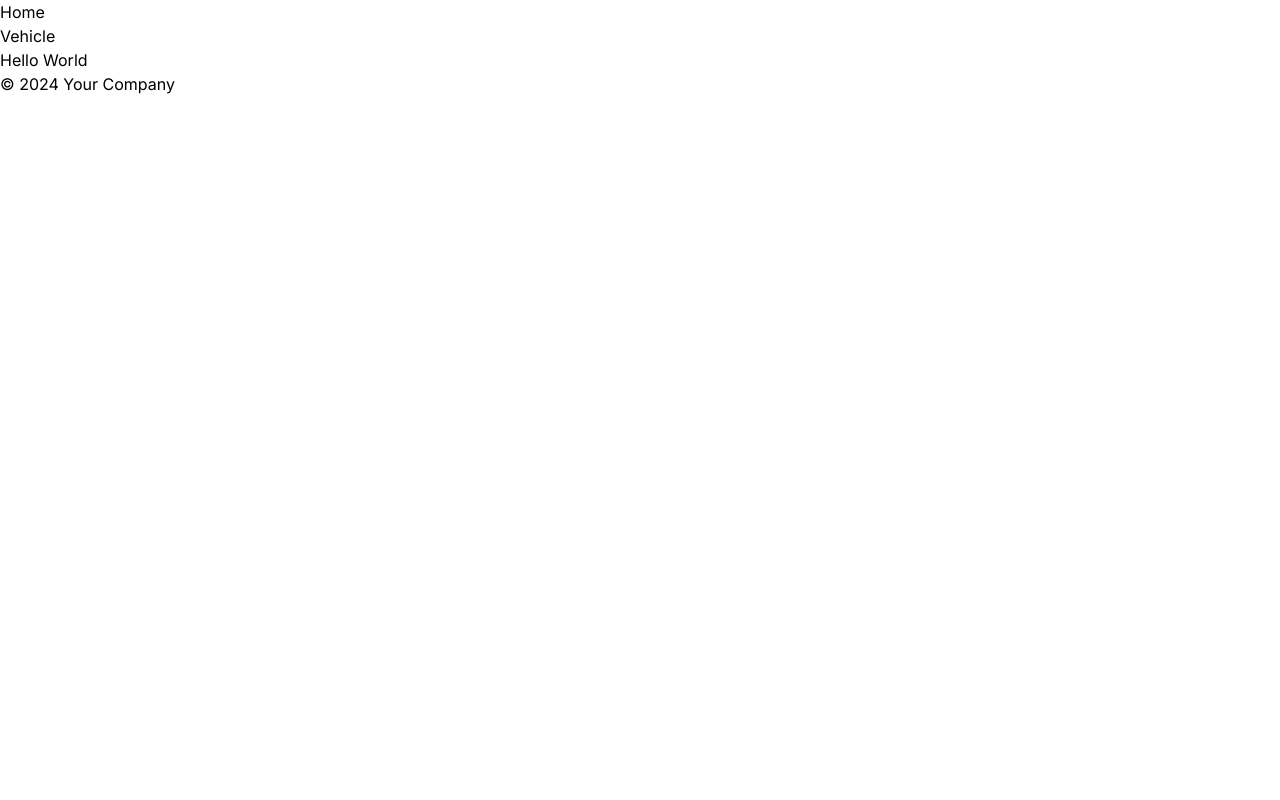
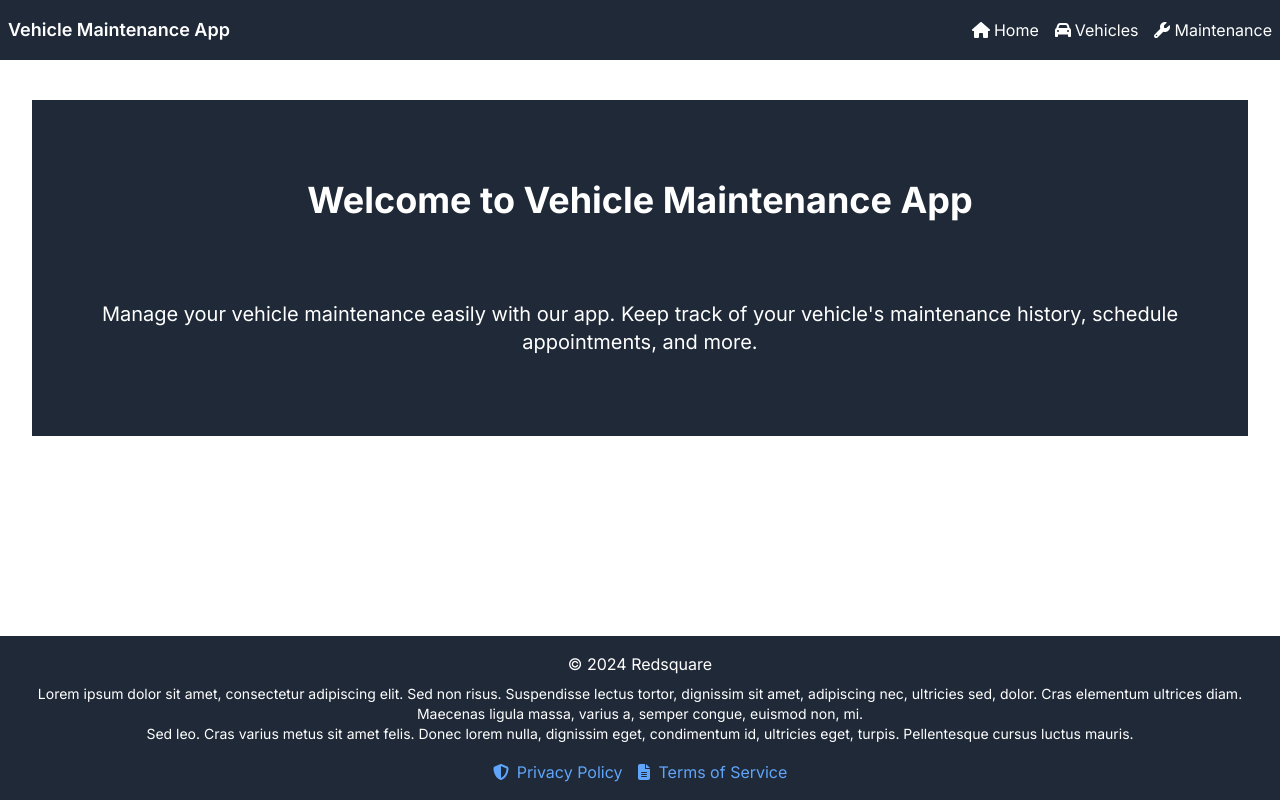
Before and after one commit to plateena/redsquare, a Next.js app in the folder web/: page / in a window 1280 px wide. Built offline with nearby package versions, Linux system fonts and the light colour scheme.

Commit message:
feat: upgrade ui

```diff
--- /dev/null
+++ b/web/src/app/components/layout/Footer.jsx
@@ -0,0 +1,28 @@
+
+// components/layout/Footer.js
+import { FontAwesomeIcon } from '@fortawesome/react-fontawesome';
+import { faShieldAlt, faFileAlt } from '@fortawesome/free-solid-svg-icons';
+
+const Footer = () => {
+  return (
+    <footer className="bg-gray-800 py-4 px-4 sm:px-8">
+      <div className="container mx-auto text-center text-white">
+        <p className="mb-2">&copy; {new Date().getFullYear()} Redsquare</p>
+        <p className="text-sm">Lorem ipsum dolor sit amet, consectetur adipiscing elit. Sed non risus. Suspendisse lectus tortor, dignissim sit amet, adipiscing nec, ultricies sed, dolor. Cras elementum ultrices diam. Maecenas ligula massa, varius a, semper congue, euismod non, mi.</p>
+        <p className="text-sm">Sed leo. Cras varius metus sit amet felis. Donec lorem nulla, dignissim eget, condimentum id, ultricies eget, turpis. Pellentesque cursus luctus mauris.</p>
+        <div className="mt-4 flex justify-center">
+          <a href="#" className="text-blue-400 hover:text-blue-300 mr-4">
+            <FontAwesomeIcon icon={faShieldAlt} className="mr-2" />
+            Privacy Policy
+          </a>
+          <a href="#" className="text-blue-400 hover:text-blue-300">
+            <FontAwesomeIcon icon={faFileAlt} className="mr-2" />
+            Terms of Service
+          </a>
+        </div>
+      </div>
+    </footer>
+  );
+};
+
+export default Footer;
--- /dev/null
+++ b/web/src/app/components/layout/Header.jsx
@@ -0,0 +1,36 @@
+// components/layout/Header.js
+
+import Link from 'next/link'
+import { FontAwesomeIcon } from '@fortawesome/react-fontawesome'
+import { faHome, faCar, faWrench } from '@fortawesome/free-solid-svg-icons'
+
+const Header = () => {
+    return (
+        <header className="bg-gray-800 py-4 px-2">
+            <div className="container mx-auto flex justify-between items-center">
+                <Link href="/">
+                    <h1 className="text-white text-lg font-semibold">Vehicle Maintenance App</h1>
+                </Link>
+                <nav className="flex space-x-4">
+                    <Link href="/">
+                        <span className="text-white flex items-center hover:text-gray-300">
+                            <FontAwesomeIcon icon={faHome} className="mr-1" /> Home
+                        </span>
+                    </Link>
+                    <Link href="/vehicle">
+                        <span className="text-white flex items-center hover:text-gray-300">
+                            <FontAwesomeIcon icon={faCar} className="mr-1" /> Vehicles
+                        </span>
+                    </Link>
+                    <Link href="/maintenance">
+                        <span className="text-white flex items-center hover:text-gray-300">
+                            <FontAwesomeIcon icon={faWrench} className="mr-1" /> Maintenance
+                        </span>
+                    </Link>
+                </nav>
+            </div>
+        </header>
+    )
+}
+
+export default Header
--- a/web/src/app/components/layout/RootLayout.jsx
+++ b/web/src/app/components/layout/RootLayout.jsx
@@ -1,30 +1,28 @@
 // components/layout/RootLayout.js
-
 import { Inter } from "next/font/google";
 import Head from "next/head";
-import Header from "./header";
-import Footer from "./footer";
+import Header from "./Header";
+import Footer from "./Footer";
 import "../../styles/app.scss";
 
 const inter = Inter({ subsets: ["latin"] });
 
 export const metadata = {
-  title: "Create Next App",
-  description: "Generated by create next app",
+  title: "Vehicle Maintenance App",
+  description: "Manage your vehicles and their maintenance efficiently.",
 };
-
 
 const RootLayout = ({ children }) => {
   return (
-    <html lang="en">
+    <html lang="en" className="h-full">
       <Head>
         <title>{metadata.title}</title>
         <meta name="description" content={metadata.description} />
         {/* Add any additional meta tags, stylesheets, or scripts */}
       </Head>
-      <body className={inter.className}>
+      <body className={`flex flex-col min-h-screen ${inter.className}`}>
         <Header />
-        <main>{children}</main>
+        <main className="flex-grow px-4 md:px-8">{children}</main>
         <Footer />
       </body>
     </html>
--- a/web/src/app/components/layout/footer.jsx
+++ /dev/null
@@ -1,11 +0,0 @@
-// components/layout/Footer.js
-
-const Footer = () => {
-  return (
-    <footer>
-      <p>&copy; {new Date().getFullYear()} Your Company</p>
-    </footer>
-  );
-};
-
-export default Footer;
--- a/web/src/app/components/layout/header.jsx
+++ /dev/null
@@ -1,23 +0,0 @@
-// components/layout/Header.js
-
-import Link from "next/link";
-
-const Header = () => {
-  return (
-    <header>
-      <nav>
-        <ul>
-          <li>
-            <Link href="/">Home</Link>
-          </li>
-          <li>
-            <Link href="/vehicle">Vehicle</Link>
-          </li>
-          {/* Add more navigation links as needed */}
-        </ul>
-      </nav>
-    </header>
-  );
-};
-
-export default Header;
--- a/web/src/app/page.js
+++ b/web/src/app/page.js
@@ -1,7 +1,13 @@
-import Image from "next/image";
-
 export default function Home() {
-  return (
-      <div>Hello World</div>
-  );
+    return (
+        <div className="container mx-auto mt-10">
+            <div className="bg-gray-800 text-white py-20 px-8">
+                <h1 className="text-4xl font-bold text-center mb-20">Welcome to Vehicle Maintenance App</h1>
+                <p className="text-xl text-center">
+                    Manage your vehicle maintenance easily with our app. Keep track of your vehicle's maintenance
+                    history, schedule appointments, and more.
+                </p>
+            </div>
+        </div>
+    )
 }
```
